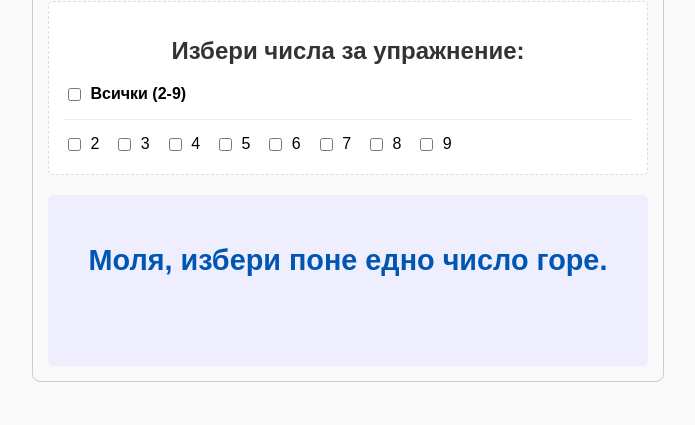
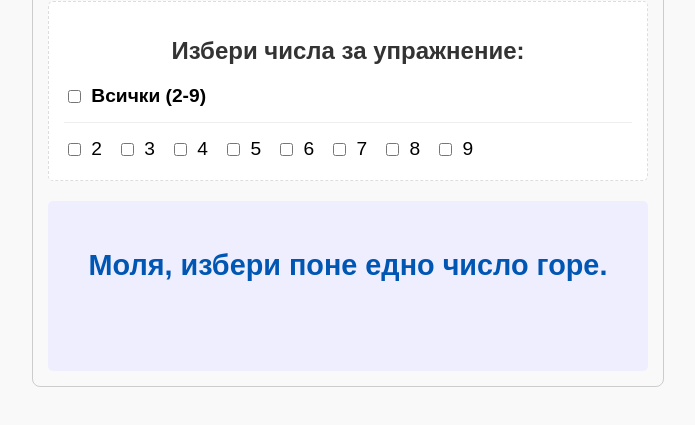
Before and after one commit to rosenbahnev/umnojenie, a plain HTML site: page index.html in a window 1280 px wide. Shown: the part 115-540 px from the top of the page, without its empty margins (292-987 px from the left). Drawn offline with Linux system fonts and the light colour scheme.

Commit message:
font adjust

```diff
--- a/index.html
+++ b/index.html
@@ -91,6 +91,10 @@
             .info {
                 color: #555;
             }
+
+            .large1 {
+                font-size: 1.2rem;
+            }
         </style>
     </head>
     <body>
@@ -98,13 +102,13 @@
 
         <div id="settings">
             <h2>Избери числа за упражнение:</h2>
-            <div id="select-all-container">
+            <div id="select-all-container" class="large1">
                 <label for="cb-all">
                     <input type="checkbox" id="cb-all" />
                     <strong>Всички (2-9)</strong>
                 </label>
             </div>
-            <div id="checkbox-container"></div>
+            <div id="checkbox-container" class="large1"></div>
         </div>
 
         <div id="quiz">
```
